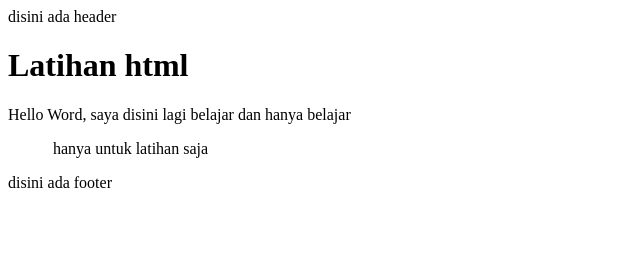
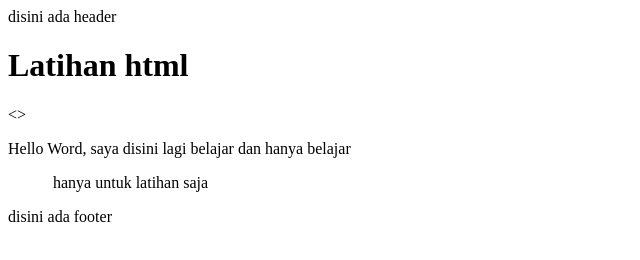
Before and after one commit to Fathan1203/CompanyProfile, a plain HTML site: page contact-us.html in a window 1280 px wide. Shown: the whole page, without its empty margins (0-640 px from the left). Drawn offline with Linux system fonts and the light colour scheme.

Commit message:
Update contact-us.html

```diff
--- a/contact-us.html
+++ b/contact-us.html
@@ -9,6 +9,7 @@
 
 <header>disini ada header</header>
 <h1>Latihan html</h1>
+    <div><></div>
 <p>Hello Word, saya disini lagi belajar dan hanya belajar</p>
 <p style="text-indent: 45px;" align="justify"> hanya untuk latihan saja
     <footer>disini ada footer</footer>
```
